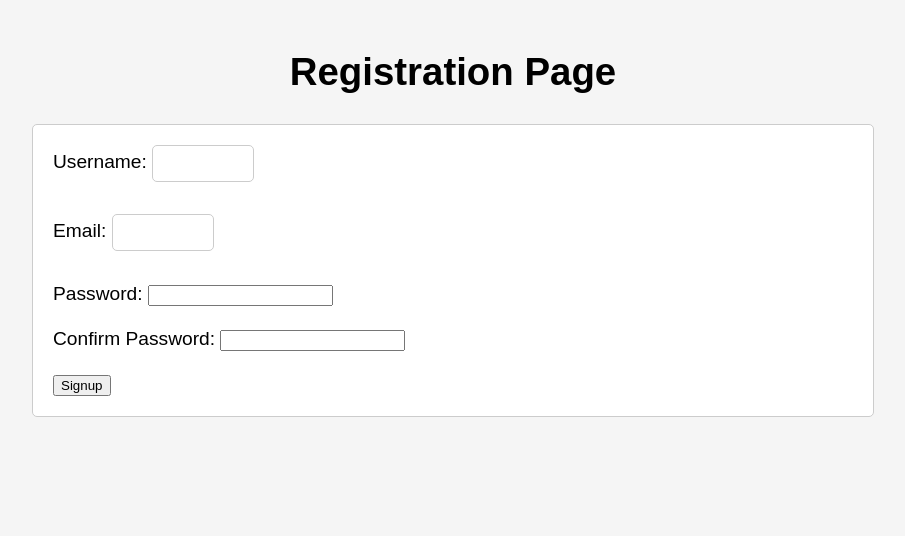
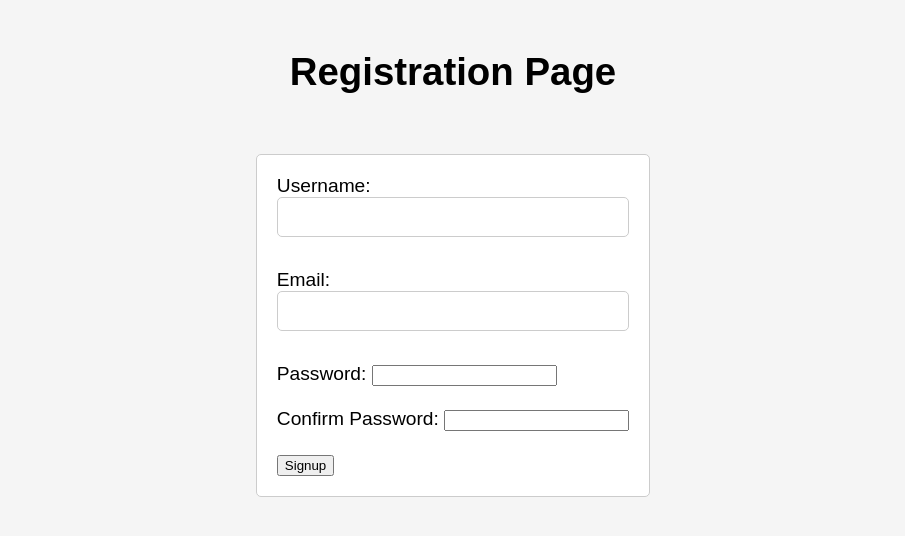
Before and after one commit to kibo-web-app-dev-jan-23/final-project---crud-app-we_dev, a Flask app: page /register in a window 1280 px wide. Shown: the top 536 px of the page, without its empty margins (187-1092 px from the left). Run offline with Flask 3, Linux system fonts and the light colour scheme.

Commit message:
css_edit

```diff
--- a/static/style.css
+++ b/static/style.css
@@ -5,7 +5,16 @@ body {
 	background-color: #f5f5f5;
 	margin: 0;
 	padding: 0;
-  }
+	display: flex;
+	flex-direction: column;
+	align-items: center;
+	justify-content: center;
+	}
+
+ h1, p, footer {
+		margin: 10px;
+	  }
+
   header {
 	background-color: #333;
 	color: #fff;
@@ -57,7 +66,9 @@ body {
 	  margin-bottom: 10px;
 	  border: 1px solid #ccc;
 	  border-radius: 5px;
-	  width: 10%;
+	  box-sizing: border-box;
+	  width: 100%;
+      height: 40px;
   }
 
   input[type="submit"] {
```
Also changed, not shown: templates/home.html (+0 -7 lines).
